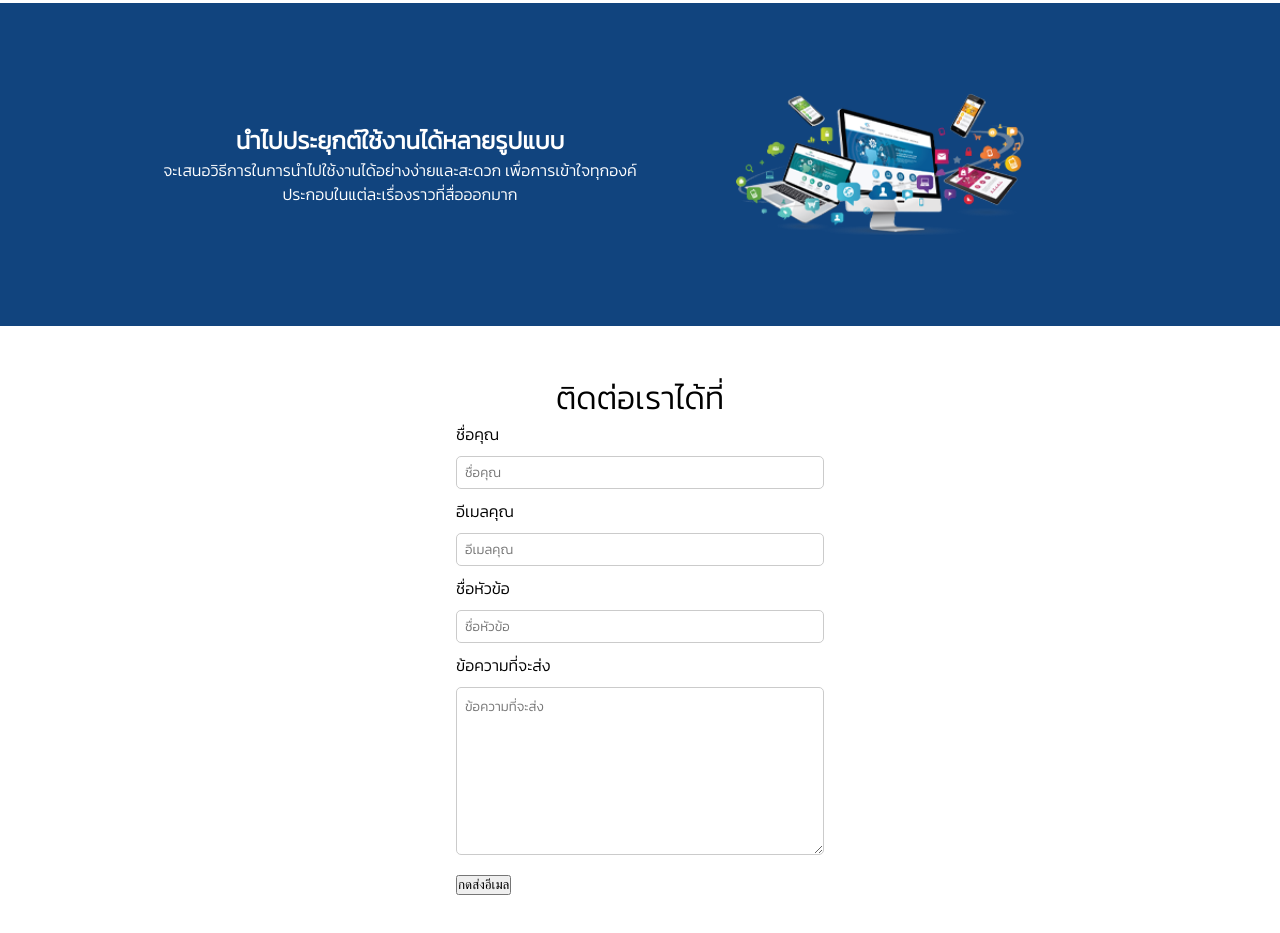
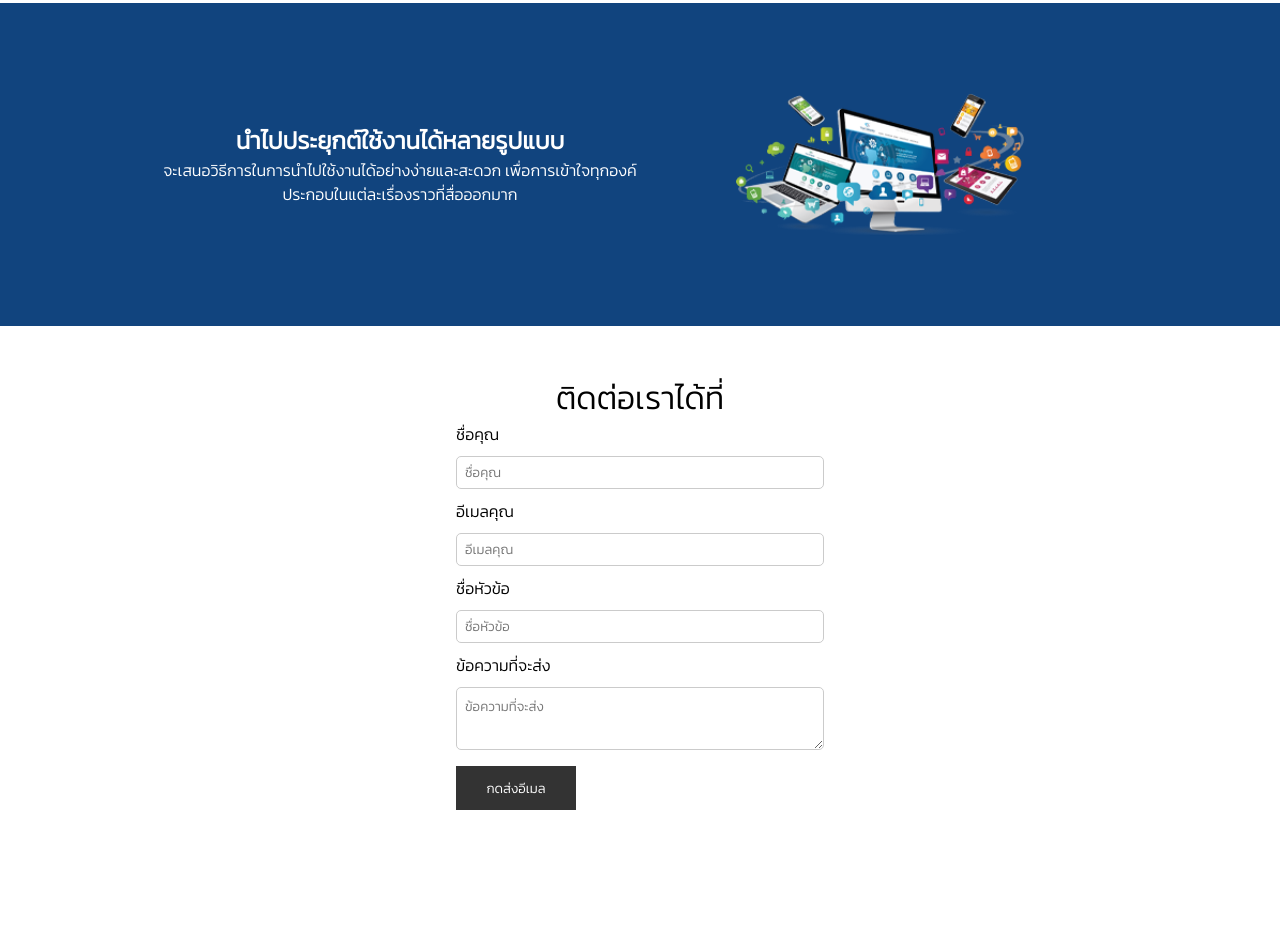
Before and after one commit to watchakorn-web/main, a plain HTML site: page index.html in a window 1280 px wide. Shown: the part 800-1733 px from the top of the page. Drawn offline with Linux system fonts and the light colour scheme.

Commit message:
Update index.html

```diff
--- a/index.html
+++ b/index.html
@@ -84,9 +84,9 @@
                     <br>
                     <label>ข้อความที่จะส่ง</label>
                     <br>
-                    <textarea required name="" id="content" cols="30" rows="10" placeholder="ข้อความที่จะส่ง"></textarea>
+                    <textarea required name="" id="content" cols="10" rows="3" placeholder="ข้อความที่จะส่ง"></textarea>
                     <br>
-                    <button type="submit">กดส่งอีเมล</button>
+                    <button class="button" type="submit">กดส่งอีเมล</button>
                 </form>
             </div>
         </div>
```
